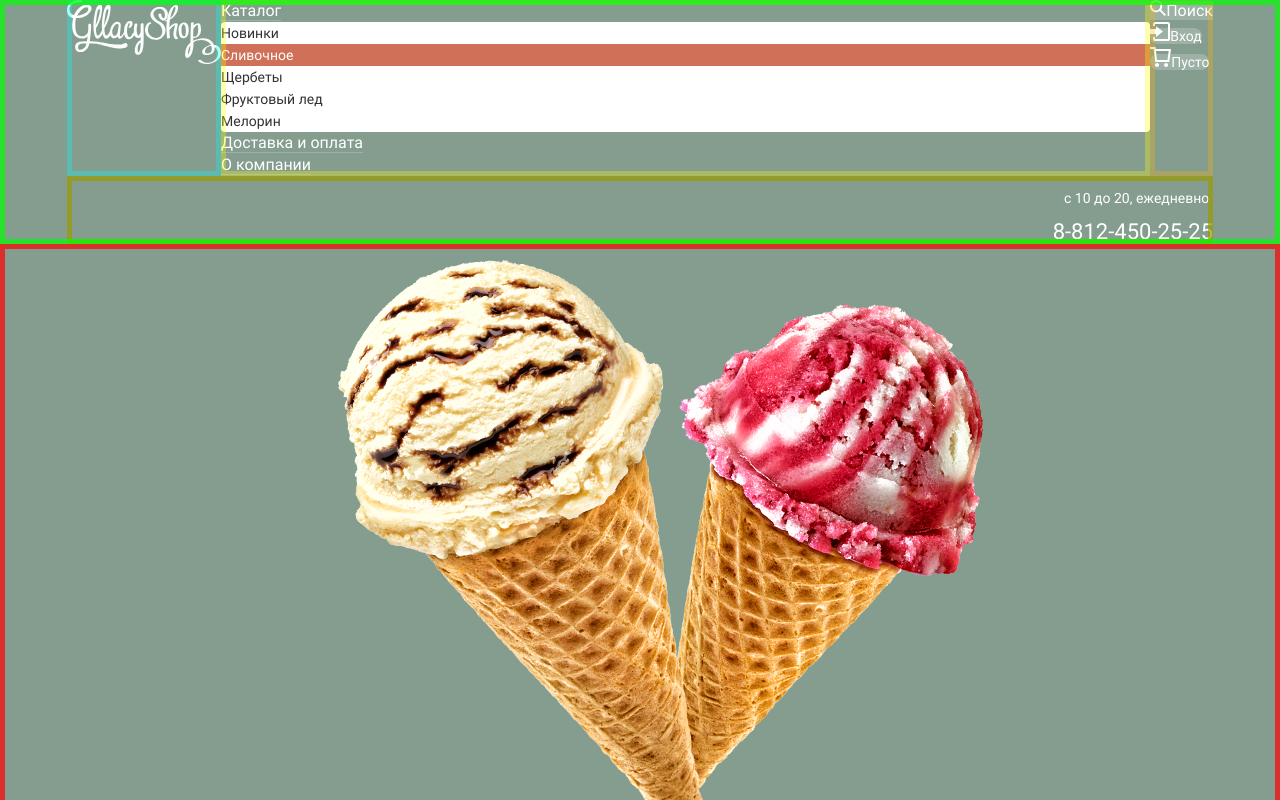
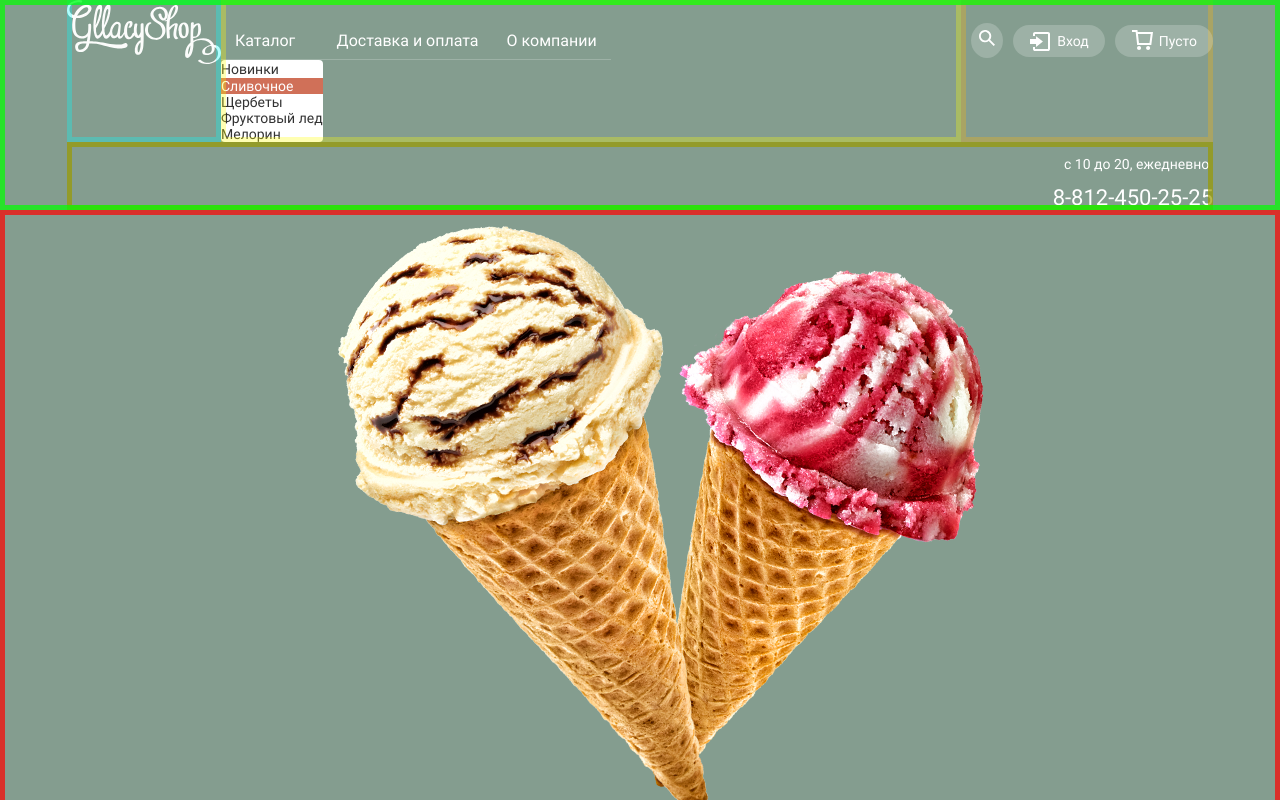
Before and after one commit to aendnn/project, a plain HTML site: page index.html in a window 1280 px wide. Shown: the top 800 px of the page. Drawn offline with Linux system fonts and the light colour scheme.

Commit message:
декоративные

```diff
--- a/css/style.css
+++ b/css/style.css
@@ -118,6 +118,8 @@ h2, h3 {
 }
 
 .site-navigation-list {
+  display: flex;
+  flex-wrap: wrap;
   list-style: none;
   margin: 0;
   padding: 0;
@@ -126,13 +128,19 @@ h2, h3 {
 }
 
 .user-navigation {
+  display: flex;
+  flex-wrap: wrap;
   outline: 5px solid rgba(255, 180, 0, 0.3);
   outline-offset: -5px;
+  padding-top: 30px;
 }
 
 .site-navigation-link {
+  display: block;
   border-bottom: 1px solid rgba(255, 255, 255, 0.2);
   line-height: 18px;
+  padding: 9px 14px;
+  margin-top: 23px;
 }
 
 .current-site-item .site-navigation-link {
@@ -156,7 +164,14 @@ h2, h3 {
 }
 
 .user-navigation-search-link {
+  /* я хз, мне кажется лупа не по центру, я не понимаю как сделать, чтобы она была в центре кружка */
   background: rgba(255, 255, 255, 0.2);
+  border-radius: 50%;
+  position: relative;
+  padding-top: 8px;
+  padding-bottom: 8px;
+  padding-left: 8px;
+  padding-right: 8px;
 }
 
 .user-navigation-search-link:hover {
@@ -203,6 +218,11 @@ h2, h3 {
   color: var(--basic-white);
   border-radius: 20px;
   background: rgba(255, 255, 255, 0.2);
+  padding-top: 8px;
+  padding-bottom: 8px;
+  padding-left: 44px;
+  padding-right: 16px;
+  position: relative;
 }
 
 .user-navigation-login-link:hover {
@@ -248,6 +268,11 @@ h2, h3 {
   color: var(--basic-white);
   border-radius: 20px;
   background: rgba(255, 255, 255, 0.2);
+  position: relative;
+  padding-top: 8px;
+  padding-bottom: 8px;
+  padding-left: 44px;
+  padding-right: 16px;
 }
 
 .user-navigation-cart-link:hover {
@@ -286,6 +311,7 @@ h2, h3 {
 }
 
 .catalog-navigation-link {
+  display: block;
   font-weight: 400;
   font-size: 14px;
   line-height: 16px;
@@ -363,6 +389,7 @@ h2, h3 {
 }
 
 .button {
+  display: inline-block;
   background-image: linear-gradient(180deg, #F26843 0%, #E74A35 100%);
   box-shadow: 0 2px 2px rgba(172, 16, 0, 0.64);
   font: inherit;
@@ -391,6 +418,7 @@ h2, h3 {
   line-height: 44px;
   letter-spacing: 0.05em;
   text-shadow: 0px 2px 5px rgba(160, 32, 11, 0.76);
+  padding: 12px 23px;
 }
 
 .big-offers-item-text {
@@ -465,6 +493,7 @@ li .slider-button {
 
 .promotions-item-link {
   text-shadow: 0px 2px 5px rgba(160, 32, 11, 0.76);
+  padding: 15px 22px;
 }
 
 /* hits */
@@ -516,6 +545,7 @@ li .slider-button {
 
 .button-quick-view {
   text-shadow: 0px 2px 5px rgba(160, 32, 11, 0.76);
+  padding: 12px 16px;
 }
 
 /* advantages */
@@ -544,7 +574,6 @@ li .slider-button {
   display: flex;
   flex-wrap: wrap;
   justify-content: space-between;
-
 }
 
 .advantages-item-text {
@@ -560,10 +589,10 @@ li .slider-button {
   margin-left: 75px;
   margin-bottom: 26px;
 }
+
 .advantages-item:nth-child(2n) {
   margin-right: 23px;
 }
-
 
 /* Тут я понял. что флекс в такой хуйне удобнее. так как я ща задам отступы только для 3 элемента. и если добавятся еще преимущества, то будет хуевенько */
 .advantages-ice-cream {
@@ -698,7 +727,9 @@ li .slider-button {
   font-size: 18px;
   line-height: 24px;
 }
-
+.button-contacts {
+  padding: 13px 28px;
+}
 /* map */
 .map {
   width: 1200px;
@@ -723,7 +754,10 @@ li .slider-button {
   margin: 0;
   padding: 0;
   display: flex;
+  flex-wrap: wrap;
   list-style: none;
+  min-width: 179px;
+  justify-content: space-between;
 }
 
 .footer-contacts-list {
@@ -750,14 +784,17 @@ li .slider-button {
 
 .social-button {
   background-repeat: no-repeat;
-  background-position: 50% 50%;
-  background-size: 19px auto;
   width: 32px;
   height: 32px;
   display: block;
   align-self: center;
+  border: 2px solid rgba(255, 255, 255, 0.5);
+  border-radius:50%;
 }
-
+.social-button:hover,
+.social-button:active {
+  opacity: 0.8;
+}
 .fb {
   background-image: url("../img/icon-svg/fb.svg");
 }
@@ -832,6 +869,7 @@ li .slider-button {
   font-size: 18px;
   line-height: 24px;
   text-shadow: 0px 2px 5px rgba(160, 32, 11, 0.76);
+  padding: 14px 24px;
 }
 
 .feedback-input {
@@ -1113,3 +1151,36 @@ li .slider-button {
   clip: rect(0 0 0 0);
   overflow: hidden;
 }
+
+.svg-search {
+  position: absolute;
+  left: -6px;
+}
+
+.user-navigation-search-link:hover path {
+  fill: black;
+}
+
+.user-navigation-login-link svg {
+  position: absolute;
+  right: 55px;
+  top: 7px;
+}
+
+.user-navigation-login-link:hover path {
+  fill: black;
+}
+
+.user-navigation-cart-link:hover path {
+  fill: black;
+}
+
+.user-navigation-cart-link svg {
+  position: absolute;
+  right: 60px;
+  top: 5px;
+}
+
+.user-navigation a {
+  margin-left: 10px;
+}
--- a/index.html
+++ b/index.html
@@ -44,7 +44,9 @@
           <section class="user-navigation">
             <div class="user-navigation-search">
               <h2 class="visually-hidden">Поиск</h2>
-              <a class="user-navigation-search-link" href="#"><img class="svg" src="img/icon-svg/lupa.svg" width="16" height="16" alt="Лупа поиска">Поиск</a>
+              <a class="user-navigation-search-link" href="#"><svg width="16" height="16" viewBox="0 0 16 16"><path d="M16 14.6652L11.0785 9.73294C11.9827 8.48188 12.3826 6.93501 12.1984 5.40134C12.0141 3.86767 11.2594 2.4601 10.0848 1.45982C8.91022 0.45954 7.40233 -0.0598191 5.86234 0.00548954C4.32234 0.0707982 2.86363 0.715967 1.77757 1.81212C0.691516 2.90827 0.0580813 4.3747 0.0038002 5.91849C-0.050481 7.46228 0.478388 8.96976 1.48476 10.1398C2.49113 11.3098 3.90092 12.0563 5.43251 12.2301C6.96409 12.4039 8.50472 11.9922 9.74663 11.0772L14.6586 16L16 14.6652ZM6.08152 10.3767C5.24079 10.3767 4.41895 10.1268 3.71991 9.65874C3.02087 9.19063 2.47604 8.5253 2.15431 7.74687C1.83258 6.96844 1.7484 6.11188 1.91241 5.28551C2.07643 4.45913 2.48128 3.70006 3.07576 3.10427C3.67024 2.50849 4.42766 2.10276 5.25223 1.93838C6.0768 1.77401 6.93149 1.85837 7.70822 2.1808C8.48495 2.50324 9.14883 3.04927 9.61591 3.74983C10.083 4.4504 10.3323 5.27404 10.3323 6.11661C10.3298 7.24568 9.88115 8.3278 9.08451 9.12618C8.28788 9.92456 7.20813 10.3742 6.08152 10.3767Z" fill="white"/>
+</svg>
+<span class="visually-hidden">Поиск</span></a>
               <form class="form-search visually-hidden" action="https://echo.htmlacademy.ru/courses" method="POST">
                 <label class="search-label" for="search">Поиск</label>
                 <input class="user-navigation-input search-input" type="search" name="search" id="search" placeholder="Крем-брюле" required>
@@ -53,7 +55,7 @@
             </div>
             <div class="user-navigation-login">
               <h2 class="visually-hidden">Личный кабинет</h2>
-              <a class="user-navigation-login-link" href="#"><img class="svg" src="img/icon-svg/exit.svg" width="20" height="19" alt="Кнопка входа в личный кабинет">Вход</a>
+              <a class="user-navigation-login-link" href="#"><svg width="20" height="19" viewBox="0 0 20 19"><path d="M6.04 14.88L12.96 9.5L6.04 4.13V7.04H0V11.96H6.04V14.88Z" fill="white"/><path d="M18 0H5C4.46957 0 3.96086 0.210714 3.58579 0.585786C3.21071 0.960859 3 1.46957 3 2V4H5V2H18V17H5V15H3V17C3 17.5304 3.21071 18.0391 3.58579 18.4142C3.96086 18.7893 4.46957 19 5 19H18C18.5304 19 19.0391 18.7893 19.4142 18.4142C19.7893 18.0391 20 17.5304 20 17V2C20 1.46957 19.7893 0.960859 19.4142 0.585786C19.0391 0.210714 18.5304 0 18 0Z" fill="white"/></svg>Вход</a>
               <form class="form-login visually-hidden" action="https://echo.htmlacademy.ru/courses" method="POST">
                 <p class="sign-block">
                   <label class="email-label" for="email">введите ваш emal</label>
@@ -70,7 +72,11 @@
             </div>
             <div class="user-navigation-cart">
               <h2 class="visually-hidden">Корзина</h2>
-              <a class="user-navigation-cart-link" href="#"><img class="svg" src="img/icon-svg/cart.svg" width="21" height="20" alt="Корзина товаров">Пусто</a>
+              <a class="user-navigation-cart-link" href="#"><svg width="21" height="20" viewBox="0 0 21 20"><path d="M5.70345 2L5.46161 0H0V2H3.66795L5.17946 15H19.2869L21 2H5.70345ZM17.5034 13H6.97313L5.96545 4H18.6924L17.5034 13Z" fill="white"/>
+<path d="M7.03359 20C8.14664 20 9.04894 19.1046 9.04894 18C9.04894 16.8954 8.14664 16 7.03359 16C5.92054 16 5.01823 16.8954 5.01823 18C5.01823 19.1046 5.92054 20 7.03359 20Z" fill="white"/>
+<path d="M16.1027 20C17.2157 20 18.118 19.1046 18.118 18C18.118 16.8954 17.2157 16 16.1027 16C14.9896 16 14.0873 16.8954 14.0873 18C14.0873 19.1046 14.9896 20 16.1027 20Z" fill="white"/>
+</svg>
+Пусто</a>
             </div>
           </section>
         </nav>
```
